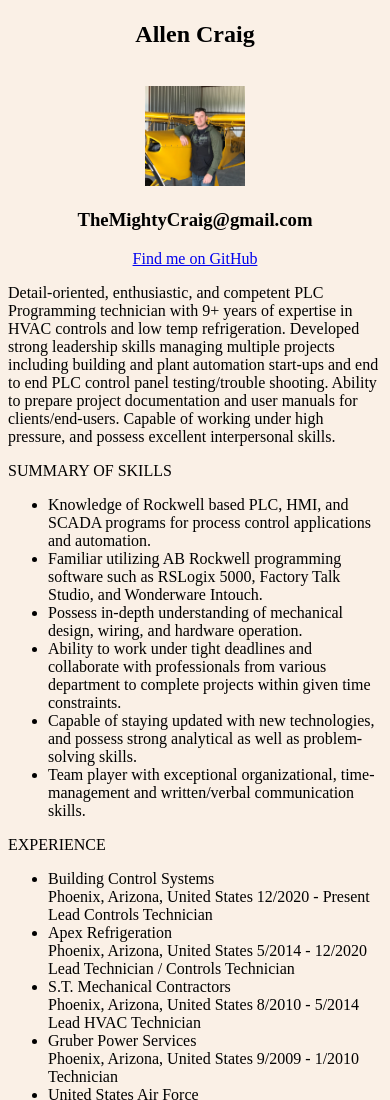
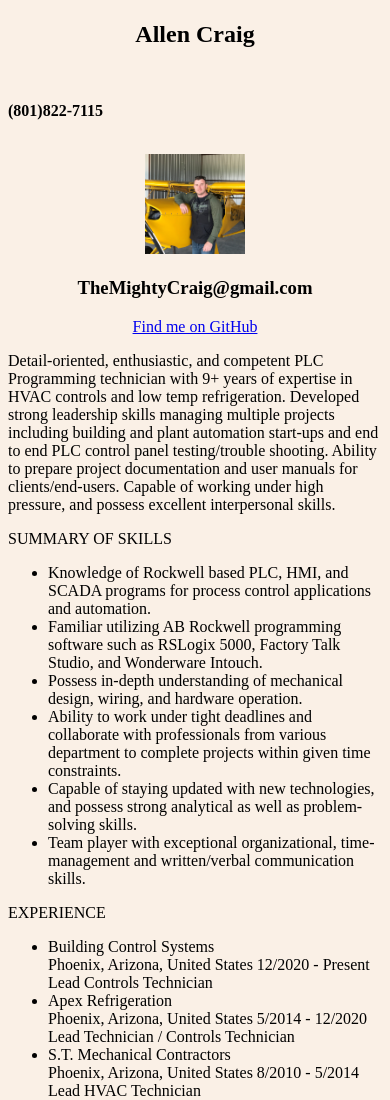
Before and after one commit to TheMightyCraig/Resume, a plain HTML site: page resume.html in a window 390 px wide. Shown: the top 1100 px of the page. Drawn offline with Linux system fonts and the light colour scheme.

Commit message:
Updated phone number

```diff
--- a/resume.html
+++ b/resume.html
@@ -11,6 +11,8 @@
       <h1></h1>
     <!--NAME-->
     <h2>Allen Craig</h2>
+    <br>
+    <p><strong>(801)822-7115</strong></p>
     <br>
      <!--PHOTO-->
     <center><img src="./planePic.jpg" width="100" height="100"></center>
```
